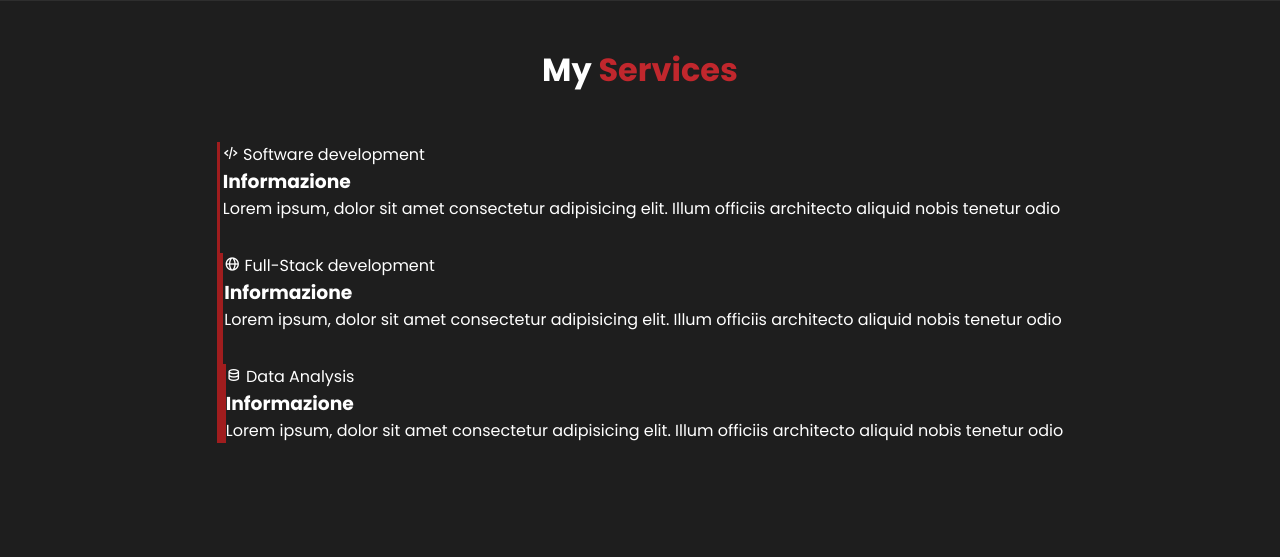
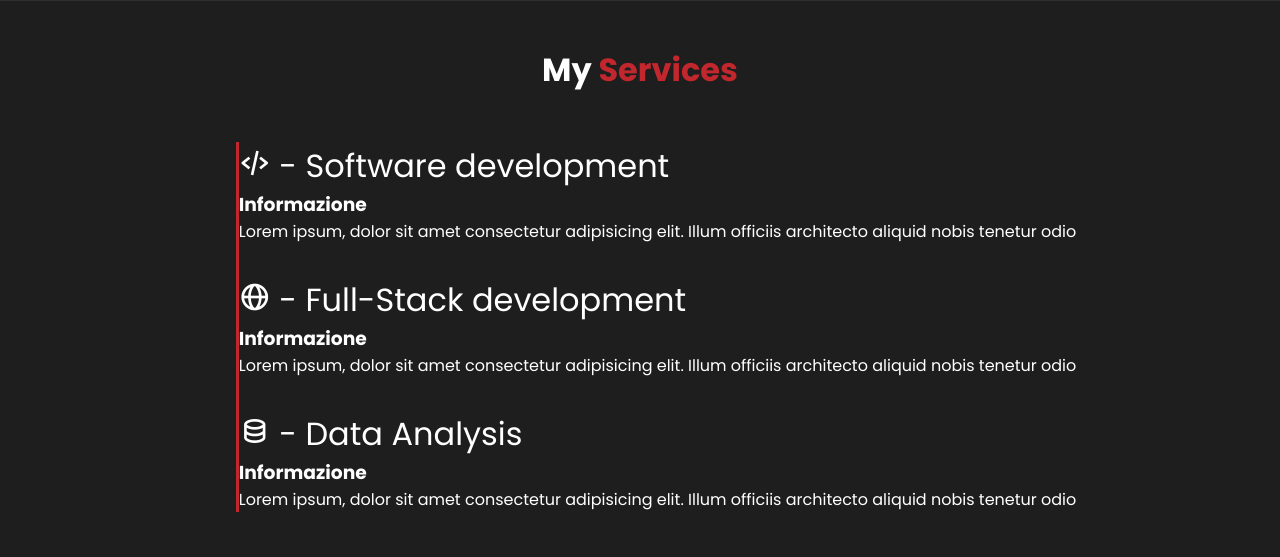
Before and after one commit to chirichexe/Portfolio-Website, a PHP site: page / in a window 1280 px wide. Shown: the part 1666-2223 px from the top of the page. Before the commit the page ends 2109 px from the top, so only its background shows below. Run offline with PHP 8.4, Linux system fonts and the light colour scheme.

Commit message:
Aggiunto rettangolo rosso

```diff
--- a/index.html
+++ b/index.html
@@ -91,38 +91,33 @@
     <div class="services-row">
 
       <div class="services-box">
+        <div class="services-content">
+          <div class="content">
+            <div class="type"><i class='bx bx-code-alt'></i> - Software development</div>
+              <h3>Informazione</h3>
+              <p>Lorem ipsum, dolor sit amet consectetur adipisicing elit. Illum officiis architecto aliquid nobis tenetur odio </p></i>
+
+          </div>
+        </div>
+
 
         <div class="services-content">
           <div class="content">
-            <div class="type"><i class='bx bx-code-alt'></i> Software development
+            <div class="type"><i class='bx bx-globe'></i> - Full-Stack development</div>
               <h3>Informazione</h3>
               <p>Lorem ipsum, dolor sit amet consectetur adipisicing elit. Illum officiis architecto aliquid nobis tenetur odio </p></i>
-            </div>
+
           </div>
         </div>
 
-        <div class="services-box">
+        <div class="services-content">
+         <div class="content">
+            <div class="type"><i class='bx bx-data'></i> - Data Analysis</div>
+              <h3>Informazione</h3>
+              <p>Lorem ipsum, dolor sit amet consectetur adipisicing elit. Illum officiis architecto aliquid nobis tenetur odio </p></i>
 
-          <div class="services-content">
-            <div class="content">
-              <div class="type"><i class='bx bx-globe'></i> Full-Stack development
-                <h3>Informazione</h3>
-                <p>Lorem ipsum, dolor sit amet consectetur adipisicing elit. Illum officiis architecto aliquid nobis tenetur odio </p></i>
-              </div>
-            </div>
           </div>
-
-          <div class="services-box">
-
-            <div class="services-content">
-              <div class="content">
-                <div class="type"><i class='bx bx-data'></i> Data Analysis
-                  <h3>Informazione</h3>
-                  <p>Lorem ipsum, dolor sit amet consectetur adipisicing elit. Illum officiis architecto aliquid nobis tenetur odio </p></i>
-                </div>
-              </div>
-            </div>
-
+        </div>
       </div>
     </div>
   </div>
--- a/style.css
+++ b/style.css
@@ -298,17 +298,29 @@ background-color: var(--nero);
   background-color: var(--nero)	;
 }
 
-
-.services-column .services-box{
-  border-left: .2rem solid var(--rossoScuro);
-}
-
 .services-box{
   display: flex;
   flex-direction: column;
   align-items: center;
   justify-content: space-between;
   gap: 2rem;
+}
+
+.services-row .services-column{
+  flex: 1 1 40rem;
+}
+
+.type{
+  font-size: 2rem;
+}
+
+.services-column .services-box{
+  border-left: 0.2rem solid var(--rossoChiaro);
+}
+
+.services-row{
+  position: relative;
+  padding-left: 2rem;
 }
 
 
```
